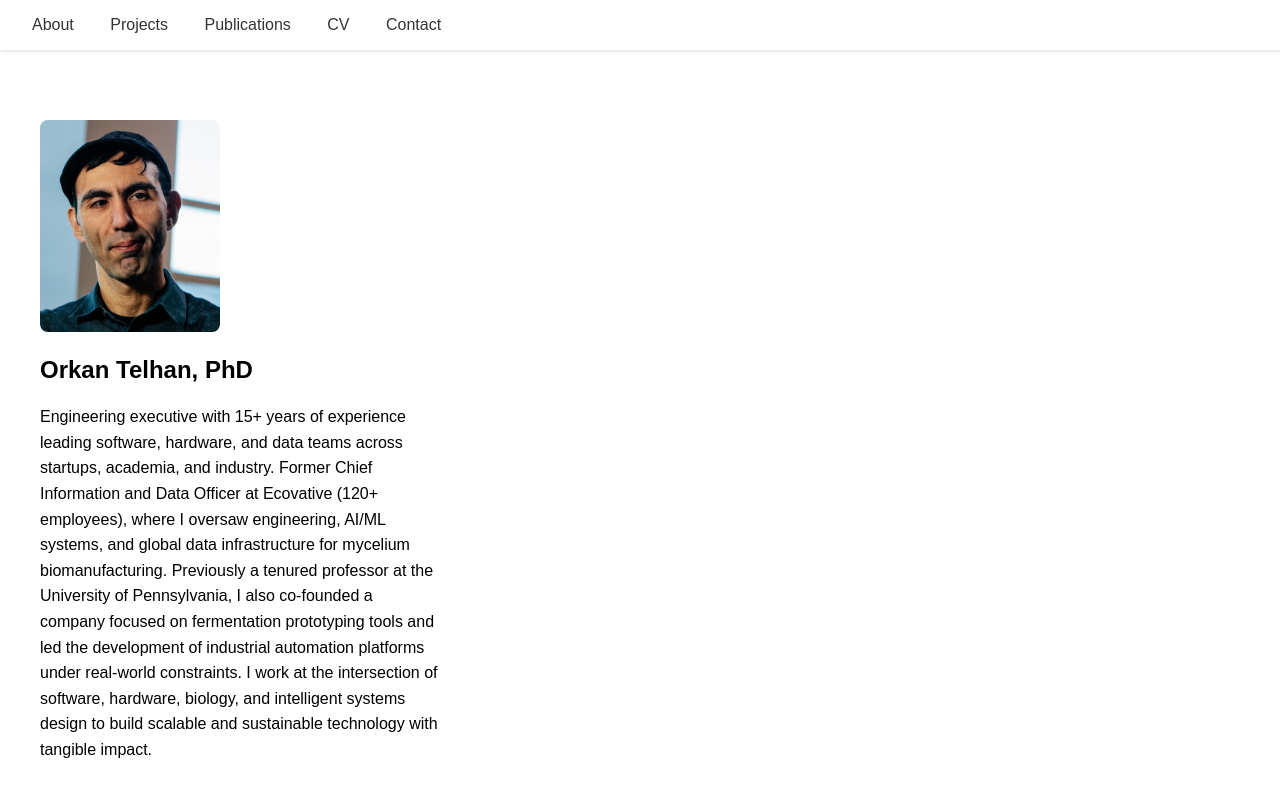
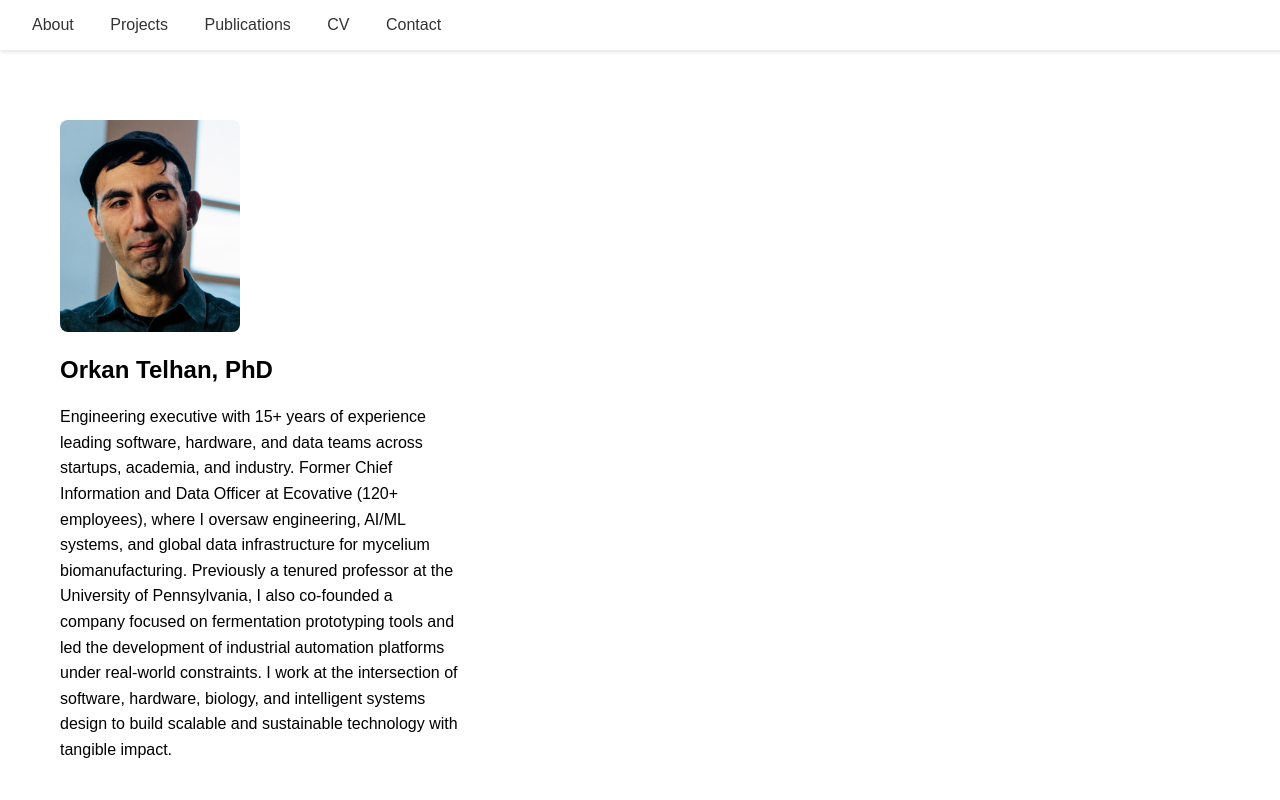
Before and after one commit to otelhan/otelhan.github.io, a plain HTML site: page index.html in a window 1280 px wide. Shown: the top 800 px of the page. Drawn offline with Linux system fonts and the light colour scheme.

Commit message:
change min height between sections

```diff
--- a/index.html
+++ b/index.html
@@ -26,8 +26,8 @@
       color: #333;
     }
     section {
-      padding: 60px 40px;
-      min-height: 100vh;
+      padding: 60px 60px;
+      min-height: 60vh;
       border-bottom: 1px solid #eee;
     }
     h1, h2 {
```
